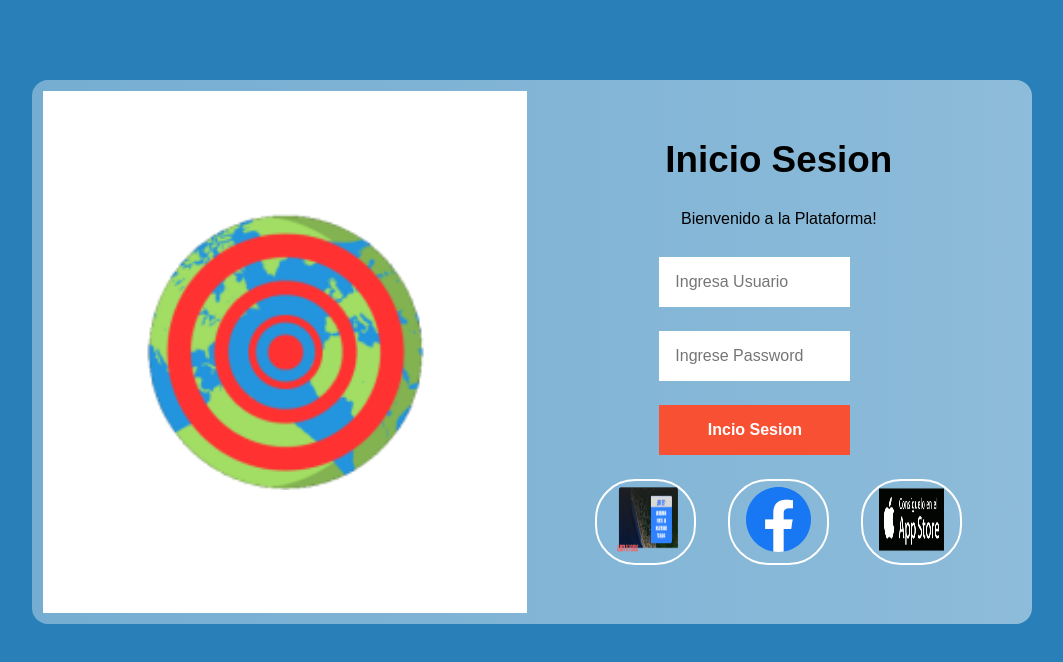
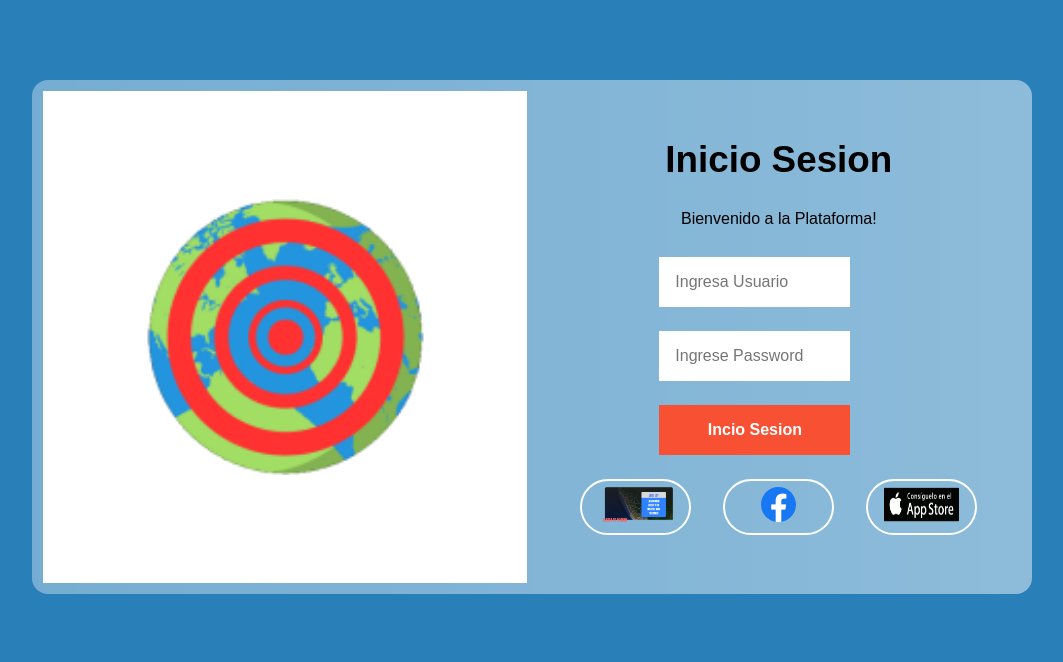
Before and after one commit to Technogroup-Group6/TF-IHC-ClimaTech, a plain HTML site: page public/assets/acceso.html in a window 1280 px wide. Shown: the whole page, without its empty margins (108-1171 px from the left). Drawn offline with Linux system fonts and the light colour scheme.

Commit message:
Ultima modificacion de links
Se mejoro la claridad de los enlaces para una mejor vision.
Jose Chirito

```diff
--- a/public/assets/css/acceso.css
+++ b/public/assets/css/acceso.css
@@ -110,6 +110,7 @@ body{
 }
 
 .main_icon{
-    width: 65px;
-    height: 65px;
+    width: 75px;
+    height: 35px;
+
 }
```
